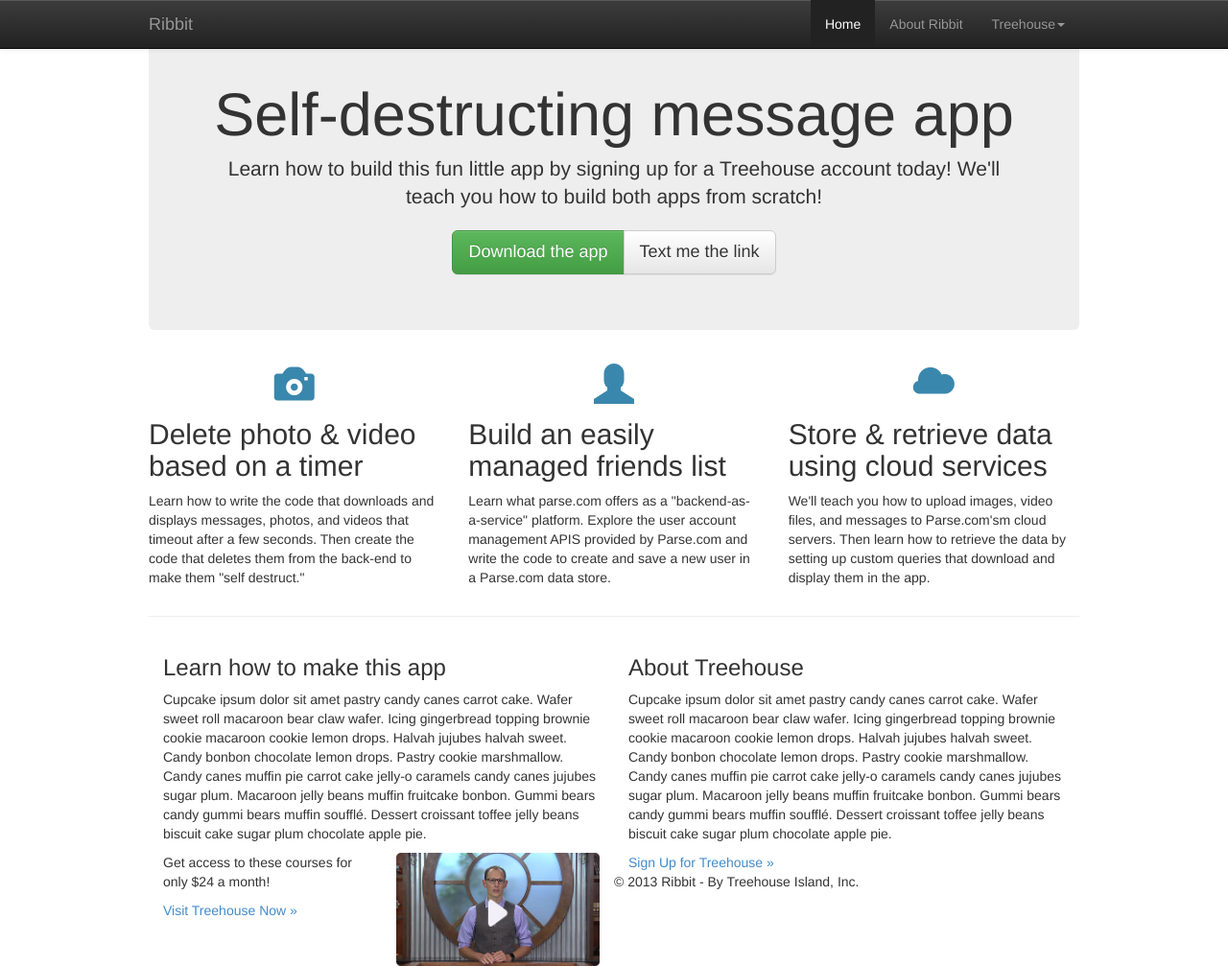
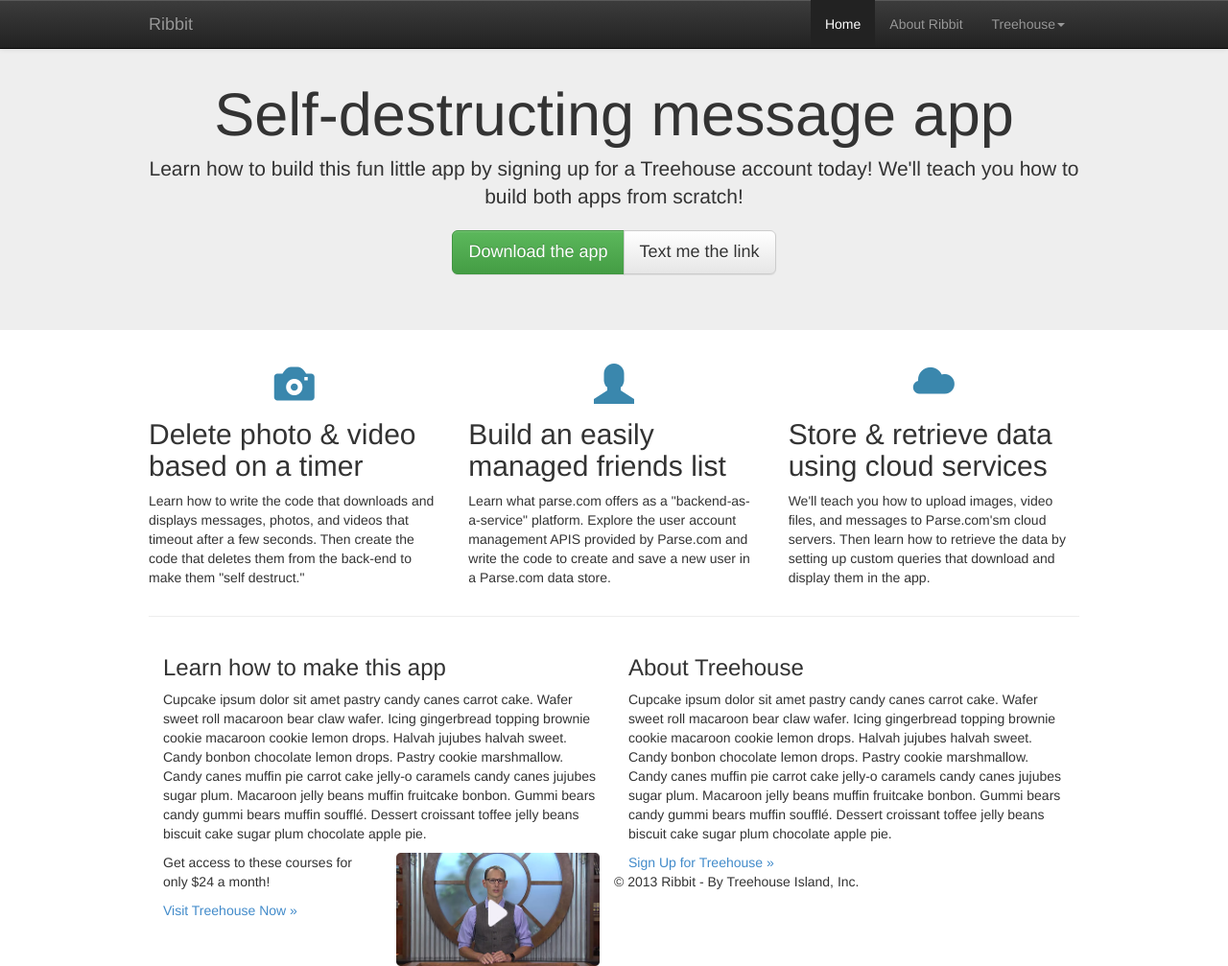
Before and after one commit to ThinkPinkCode/bootstrapPractice, a plain HTML site: page index.html in a window 1280 px wide. Shown: the whole page at 96% size. Drawn offline with nearby package versions, Linux system fonts and the light colour scheme.

Commit message:
added carousel

```diff
--- a/index.html
+++ b/index.html
@@ -13,6 +13,8 @@
     <![endif]-->
 </head>
 <body>
+
+<!-- Begin NavBar -->
 
 <div class="navbar navbar-inverse navbar-fixed-top">
     <div class="container">
@@ -45,10 +47,14 @@
     </div>
 
 </div>
+<!-- End NavBar -->
+
+<!-- Begin Carousel -->
+
+<div id="myCarousel" class="carousel slide jumbotron">
     <div class="container">
-
-
-    <div class="jumbotron">
+        <div class="carousel-inner">
+            <div class="item active">
                 <h1>Self-destructing message app</h1>
                 <p class="lead">Learn how to build this fun little app by signing up for a Treehouse account today! We'll teach
                     you how to build both apps from scratch!</p>
@@ -56,7 +62,18 @@
                     <a class="btn btn-success btn-lg" href="#">Download the app</a>
                     <a class="btn btn-default btn-lg hidden-xs" href="#">Text me the link</a>
                 </p>
+
             </div>
+
+        </div>
+    </div>
+
+</div>
+
+<!-- End Carousel -->
+
+<div class="container">
+
 
     <div class="row">
         <div class="col-sm-4">
```
Lines whose indentation alone changed are shown as unchanged.
